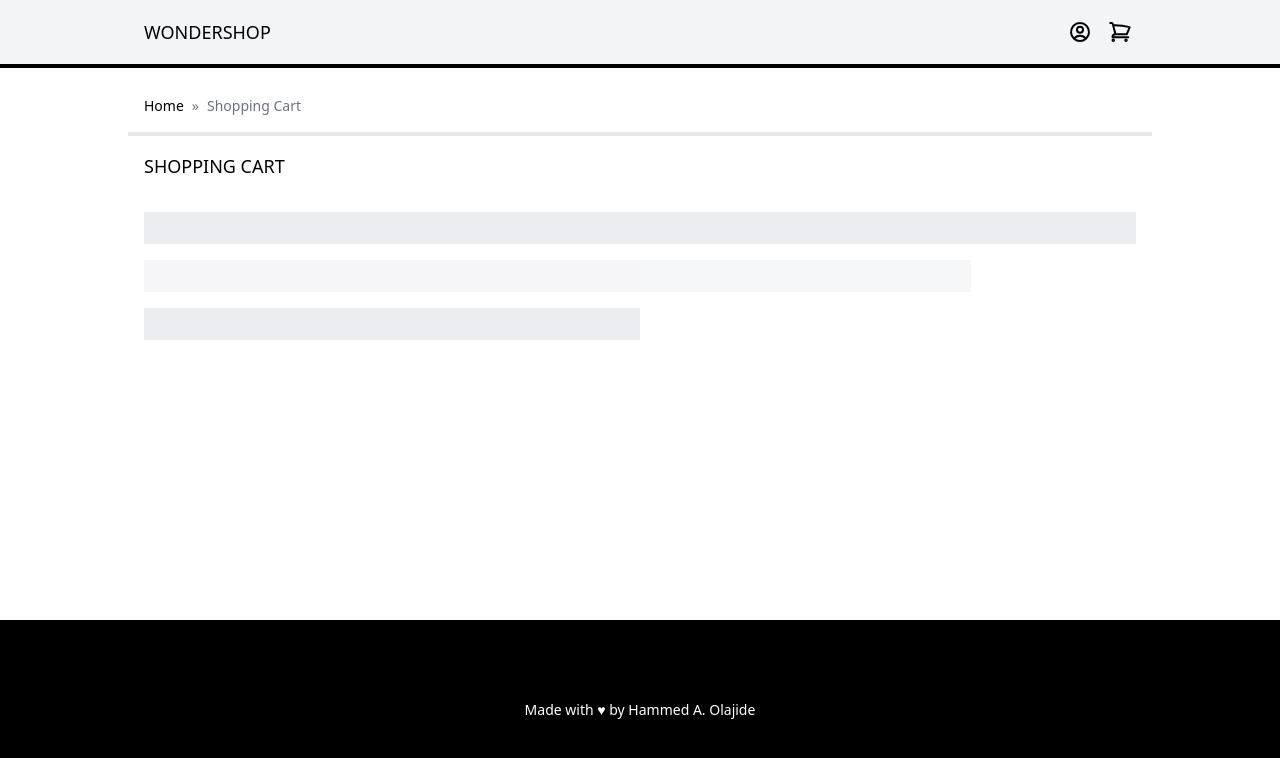
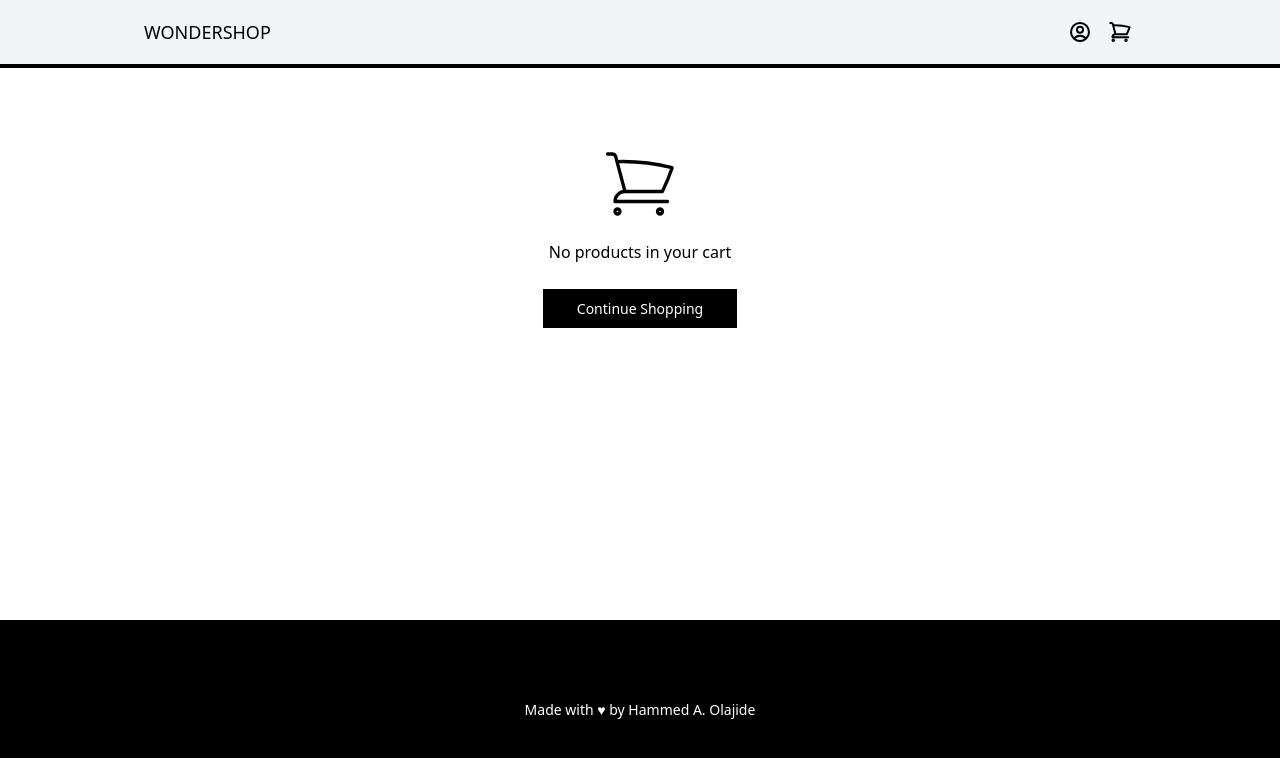
Before and after one commit to OgbeniHMMD/wondershop, a Next.js app: page /cart in a window 1280 px wide. Shown: the top 758 px of the page. Built offline with nearby package versions, Linux system fonts and the light colour scheme.

Commit message:
Improved UX

```diff
--- a/pages/cart.tsx
+++ b/pages/cart.tsx
@@ -1,11 +1,12 @@
 import Link from "next/link";
 import { useEffect, useState } from "react";
-import { ProductType } from ".";
 import { useCartStore } from "../store/CartStore";
 
 export default function Homepage() {
   const cartItems = useCartStore((x: any) => x.cartItems);
   const UPDATE_CART = useCartStore((x: any) => x.UPDATE_CART);
+
+  const [loading, setLoading] = useState(false);
   const [products, setProducts] = useState<ProductType[]>([]);
 
   const totalItems = () => {
@@ -17,13 +18,14 @@ export default function Homepage() {
   };
 
   const fetchData = async () => {
+    setLoading(true);
     const _products = [];
     for (let i = 0; i < cartItems.length; i++) {
       const { id, quantity } = cartItems[i];
       const data = await fetch(`https://fakestoreapi.com/products/${id}`).then((res) => res.json());
       _products[i] = { ...data, id, quantity };
     }
-
+    setLoading(false);
     setProducts(_products);
   };
 
@@ -43,6 +45,8 @@ export default function Homepage() {
   return (
     <div className="">
       <div className="container max-w-screen-lg mx-auto">
+        {products.length ? (
+          <>
             <nav className="flex gap-2 text-gray-500 border-b-4 text-sm p-4">
               <Link href="/" className="text-black hover:underline">
                 Home
@@ -56,7 +60,6 @@ export default function Homepage() {
             <header className="text-lg font-medium p-4 uppercase ">Shopping Cart</header>
 
             <div className="">
-          {products.length ? (
               <div className="md:flex gap-4 md:gap-8 p-4">
                 <div className="">
                   <div className="grid grid-cols-1 gap-4">
@@ -115,25 +118,51 @@ export default function Homepage() {
                     </div>
                   </div>
 
-                <button className="p-1 px-4 border-2 border-black font-medium text-white text-lg bg-black hover:bg-black/75 hover:text-white w-full">
+                  <button className="p-1 px-4 border-2 border-black font-medium text-white text-sm bg-black hover:bg-black/75 hover:text-white w-full">
                     CHECKOUT
                   </button>
                 </div>
               </div>
-          ) : (
+            </div>
+          </>
+        ) : loading ? (
           <div className="p-4 gap-4 flex flex-col animate-pulse">
             <div className="bg-gray-200 w-full p-4" />
             <div className="bg-gray-100 w-10/12 p-4" />
             <div className="bg-gray-200 w-6/12 p-4" />
           </div>
+        ) : (
+          <div className="p-8 text-center">
+            <div className="p-8 text-center">
+              <svg
+                fill="none"
+                viewBox="0 0 24 24"
+                stroke="currentColor"
+                className="w-20 h-20 mx-auto"
+                xmlns="http://www.w3.org/2000/svg"
+              >
+                <path
+                  strokeLinecap="round"
+                  strokeLinejoin="round"
+                  d="M2.25 3h1.386c.51 0 .955.343 1.087.835l.383 1.437M7.5 14.25a3 3 0 00-3 3h15.75m-12.75-3h11.218c1.121-2.3 2.1-4.684 2.924-7.138a60.114 60.114 0 00-16.536-1.84M7.5 14.25L5.106 5.272M6 20.25a.75.75 0 11-1.5 0 .75.75 0 011.5 0zm12.75 0a.75.75 0 11-1.5 0 .75.75 0 011.5 0z"
+                />
+              </svg>
+              <div className="pt-4">No products in your cart</div>
+            </div>
+            <Link
+              href="/"
+              className="p-2 px-8 border-2 border-black font-medium text-white text-sm bg-black hover:bg-black/75 hover:text-white w-full"
+            >
+              Continue Shopping
+            </Link>
+          </div>
         )}
-        </div>
       </div>
     </div>
   );
 }
 
-interface product {
+interface ProductType {
   id: number;
   title: string;
   price: number;
```
Lines whose indentation alone changed are shown as unchanged.
